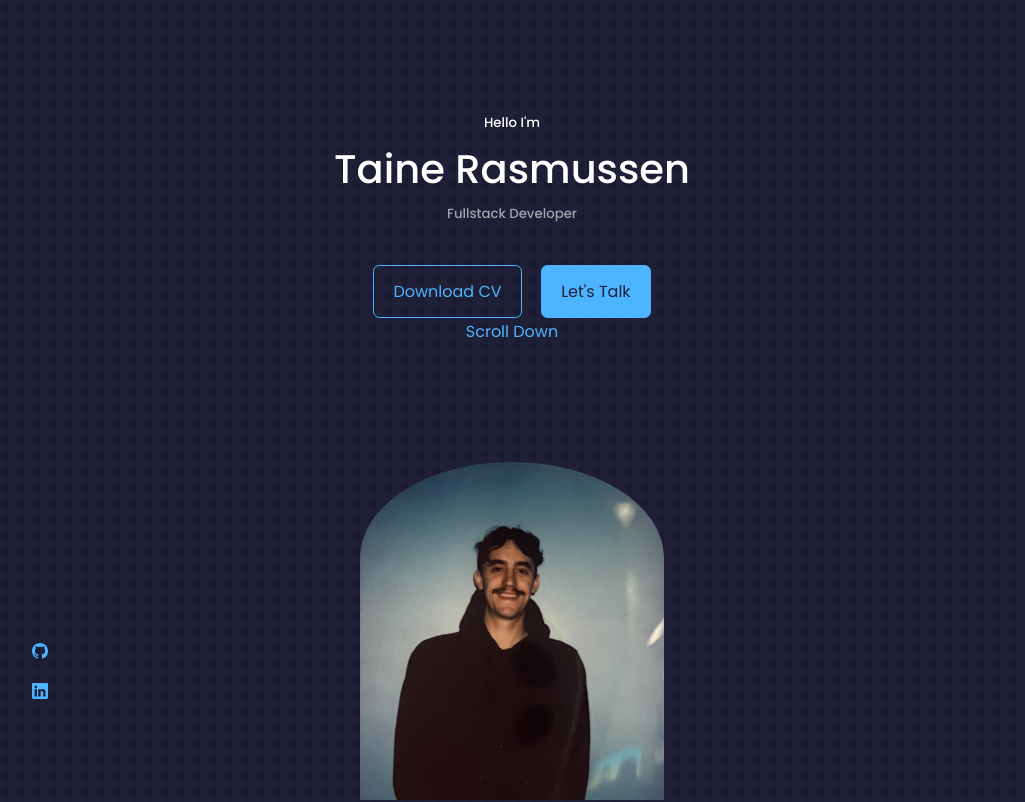
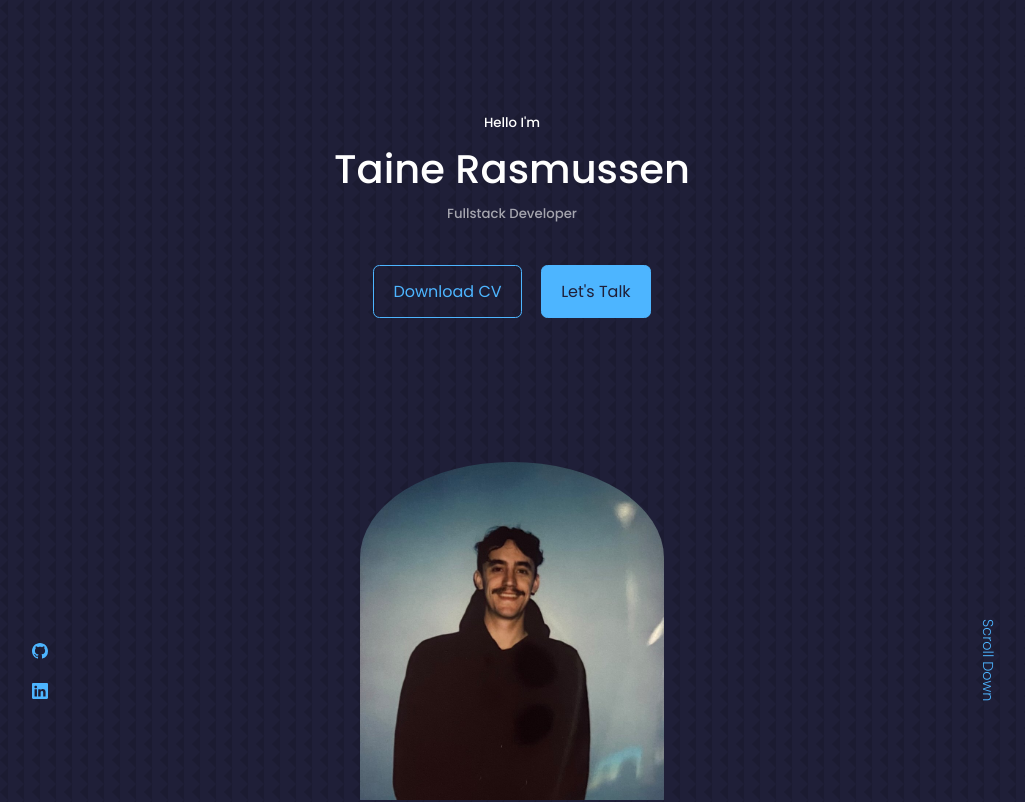
Before and after one commit to taine-rasmussen/portfoliov1, a React (Create React App) app: page / in a window 1280 px wide. Shown: the top 802 px of the page, without its empty margins (128-1153 px from the left). Built offline with nearby package versions, Linux system fonts and the light colour scheme.

Commit message:
styling for scorll down btn

```diff
--- a/src/Components/Header/Header.css
+++ b/src/Components/Header/Header.css
@@ -48,3 +48,13 @@ header {
   overflow: hidden;
   padding: 5rem 1.5rem 1.5rem 1.5rem;
 }
+
+/*  --- Scroll down --- */
+.scroll_down {
+  position: absolute;
+  right: -2.3rem;
+  bottom: 8rem;
+  transform: rotate(90deg);
+  font-weight: 300;
+  font-size: 0.9rem;
+}
```
